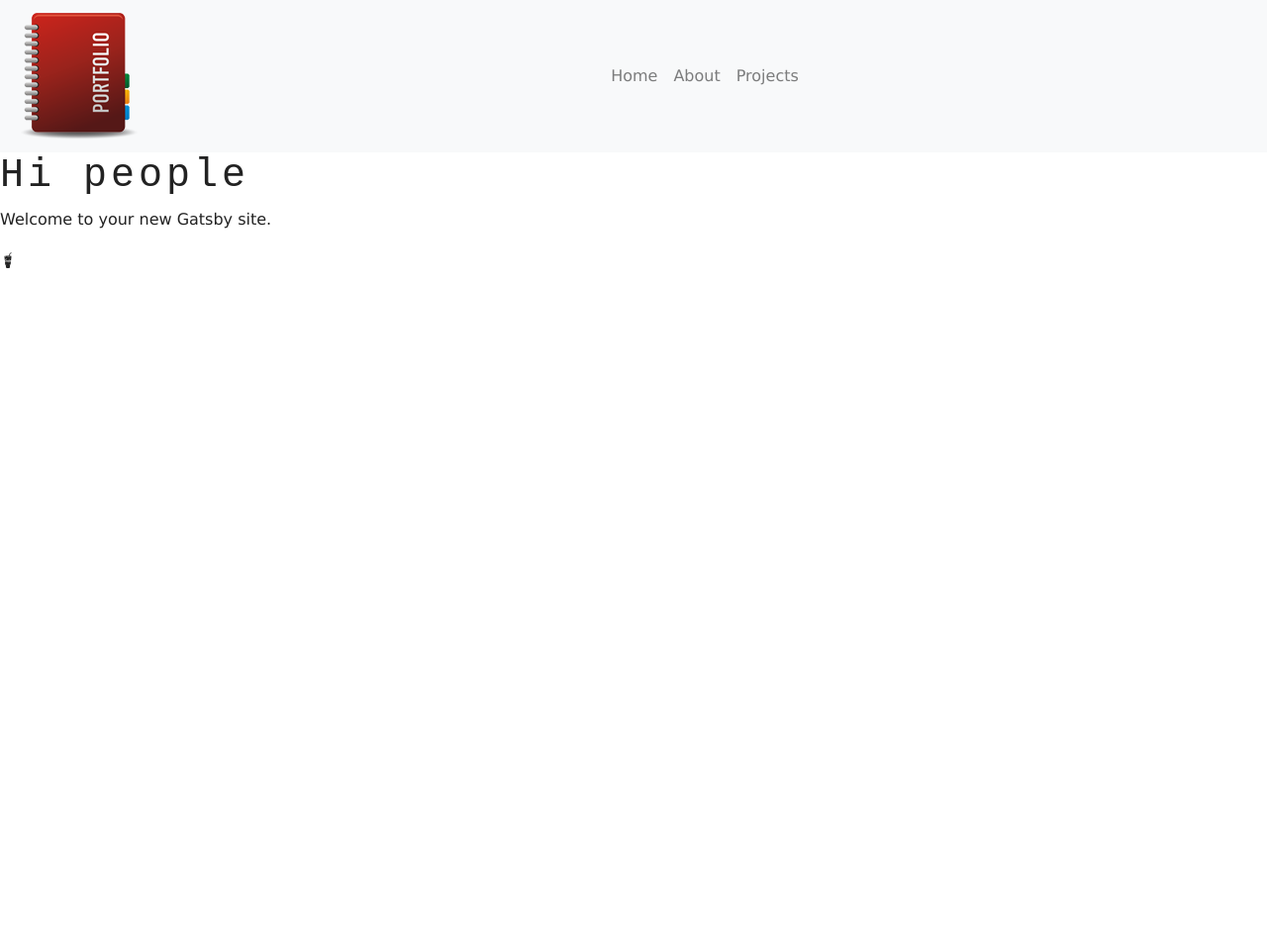
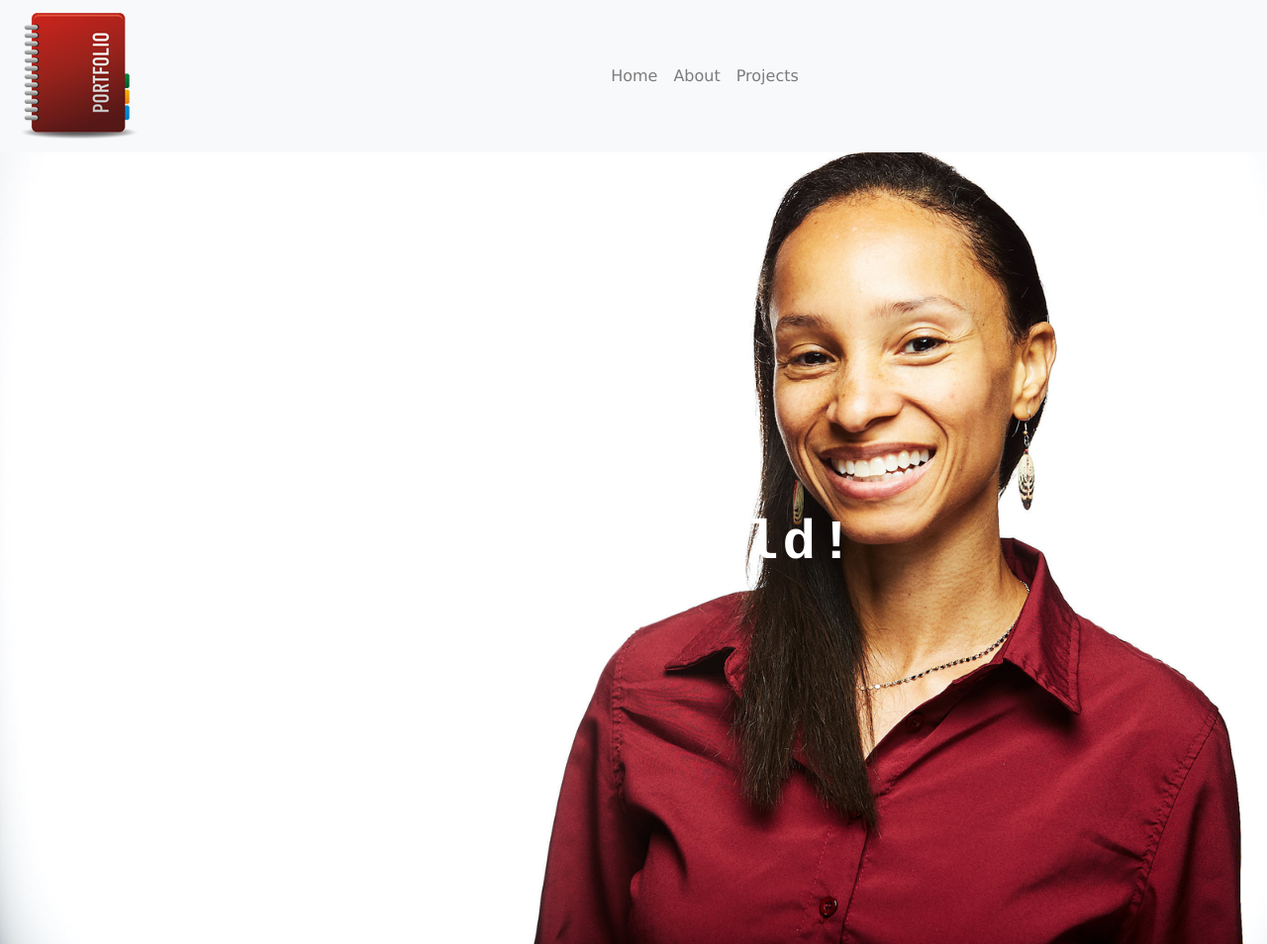
Before and after one commit to lerenah/portfolio, a Gatsby site: page / in a window 1280 px wide. Shown: the top 954 px of the page at 99% size. Before the commit the page ends 800 px from the top, so only its background shows below. Built offline with nearby package versions, Linux system fonts and the light colour scheme; Gatsby itself is replaced by a stand-in of ours.

Commit message:
adds hero image

```diff
--- a/package.json
+++ b/package.json
@@ -6,6 +6,7 @@
   "author": "Kyle Mathews <mathews.kyle@gmail.com>",
   "dependencies": {
     "gatsby": "^2.3.23",
+    "gatsby-background-image": "^0.3.5",
     "gatsby-image": "^2.0.37",
     "gatsby-plugin-manifest": "^2.0.28",
     "gatsby-plugin-offline": "^2.0.25",
--- /dev/null
+++ b/src/components/Globals/BackgroundImage.js
@@ -0,0 +1,18 @@
+import React from "react"
+import BackgroundImage from "gatsby-background-image"
+
+export default function Background({ img, styleClass, title, children }) {
+  return (
+    <BackgroundImage className={styleClass} fluid={img}>
+      <h1 className="title text-white text-center display-4 font-weight-bold">
+        {title}
+      </h1>
+      {children}
+    </BackgroundImage>
+  )
+}
+
+Background.defaultProps = {
+  title: "default title",
+  styleClass: "default-background",
+}
--- a/src/components/layout.css
+++ b/src/components/layout.css
@@ -1,22 +1,36 @@
-:root{
+:root {
   --mainBrown: #2d1ef1;
   --mainYellow: #ff9e09;
   --mainGrey: #ece8dc;
   --mainDark: #222;
 }
 
-body{
-  background: var(--mainWhite);
+body {
+  background: var(--mainRed);
   color: var(--mainDark);
   font-family: Verdana, Tahoma, Geneva, Verdana, sans-serif !important;
-
 }
 
-h1,h2, h3, h4, h5, h6 {
-  font-family: 'Courier New', Courier, monospace !important;
+h1,
+h2,
+h3,
+h4,
+h5,
+h6 {
+  font-family: "Courier New", Courier, monospace !important;
   letter-spacing: 0.25rem !important;
 }
 
 .text-yellow {
   color: var(--mainYellow);
 }
+
+.default-background {
+  min-height: 100vh;
+  display: flex;
+  align-items: center;
+  justify-content: center;
+  background: linear-gradient(rgba(255, 158, 9, 0.5), rgba(255, 158, 9, 0.5));
+  background-position: center;
+  background-size: cover;
+}
--- a/src/pages/index.js
+++ b/src/pages/index.js
@@ -1,17 +1,33 @@
 import React from "react"
-import { Link } from "gatsby"
+import { Link, graphql } from "gatsby"
 
 import Layout from "../components/layout"
 import SEO from "../components/seo"
 import { FaGulp } from "react-icons/fa"
+import BackgroundImage from "../components/Globals/BackgroundImage"
 
-const IndexPage = () => (
+const IndexPage = ({ data }) => (
   <Layout>
     <SEO title="Home" keywords={[`gatsby`, `application`, `react`]} />
-    <h1>Hi people</h1>
-    <p>Welcome to your new Gatsby site.</p>
+    <BackgroundImage
+      img={data.img.childImageSharp.fluid}
+      title="Hello World!"
+      styleClass="default-background"
+    />
     <FaGulp />
   </Layout>
 )
 
+export const query = graphql`
+  {
+    img: file(relativePath: { eq: "headshot.jpg" }) {
+      childImageSharp {
+        fluid {
+          ...GatsbyImageSharpFluid_tracedSVG
+        }
+      }
+    }
+  }
+`
+
 export default IndexPage
```
Also changed, not shown: 1 other file.
